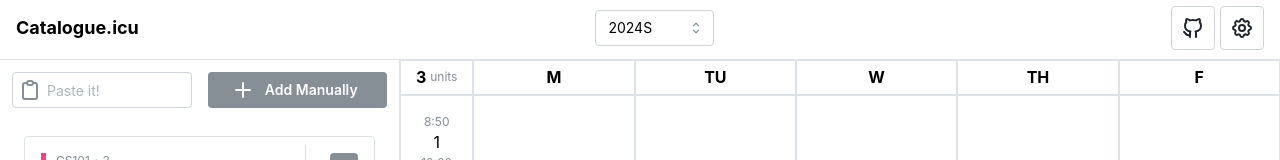
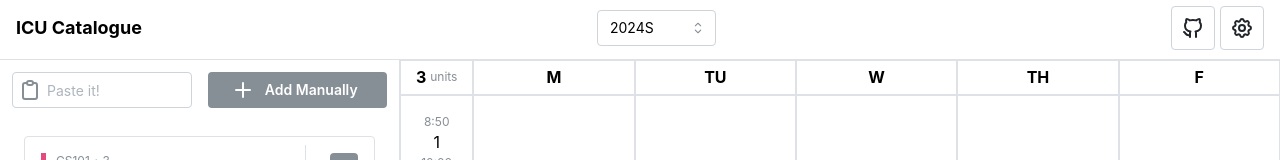
Before and after one commit to ItsukiKigoshi/icu-catalogue, a Next.js app: page / in a window 1280 px wide. Shown: the top 160 px of the page. Built offline with nearby package versions, Linux system fonts and the light colour scheme.

Commit message:
Change the name to icu-catalogue

```diff
--- a/package.json
+++ b/package.json
@@ -1,5 +1,5 @@
 {
-  "name": "catalogue.icu",
+  "name": "ICU Catalogue",
   "version": "0.1.0",
   "private": true,
   "scripts": {
--- a/src/app/layout.tsx
+++ b/src/app/layout.tsx
@@ -5,8 +5,8 @@ import { Metadata } from "next";
 import { theme } from "../app/theme";
 
 export const metadata: Metadata = {
-  title: "Catalogue.icu",
-  description: `'Catalogue.icu' enables ICU students to create their own timetables easily. Please feel free to create issues/pull requests.`,
+  title: "ICU Catalogue",
+  description: `'ICU Catalogue' enables ICU students to create their own timetables easily. Please feel free to create issues/pull requests.`,
 };
 
 export default function RootLayout({ children }: { children: any }) {
--- a/src/components/Header/index.tsx
+++ b/src/components/Header/index.tsx
@@ -29,7 +29,7 @@ export function Header(props: {
       >
         <Group gap={5}>
           <Text size="lg" fw={700}>
-            Catalogue.icu
+            ICU Catalogue
           </Text>
         </Group>
         <Group gap={5}>
@@ -44,7 +44,7 @@ export function Header(props: {
         <Group gap={5}>
           <ActionIcon
             component="a"
-            href="https://github.com/ItsukiKigoshi/catalogue.icu"
+            href="https://github.com/ItsukiKigoshi/icu-catalogue"
             target="_blank"
             color="gray"
             variant="default"
```
Also changed, not shown: public/manifest.json, 1 other file (tests, documents, lock files or other folders).
